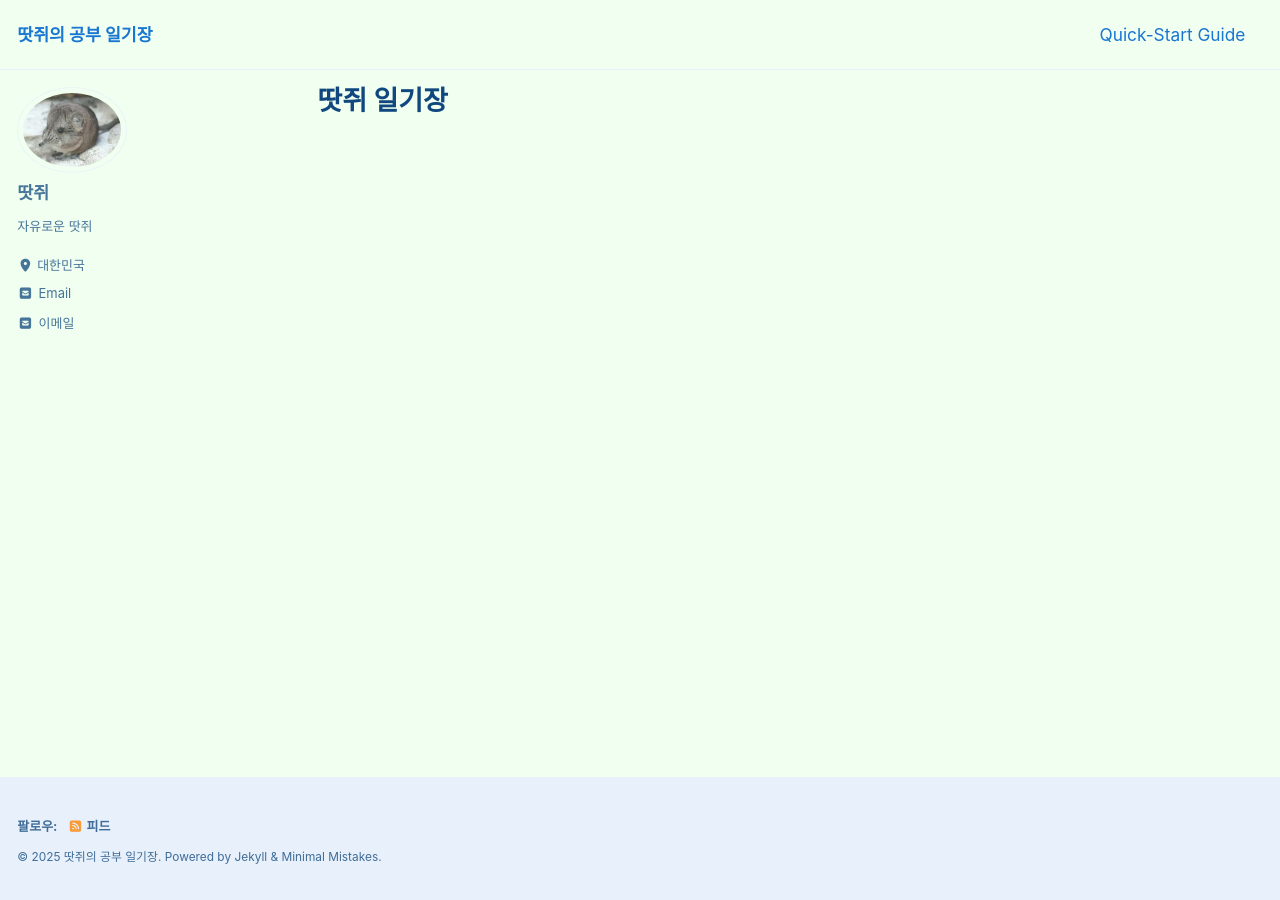
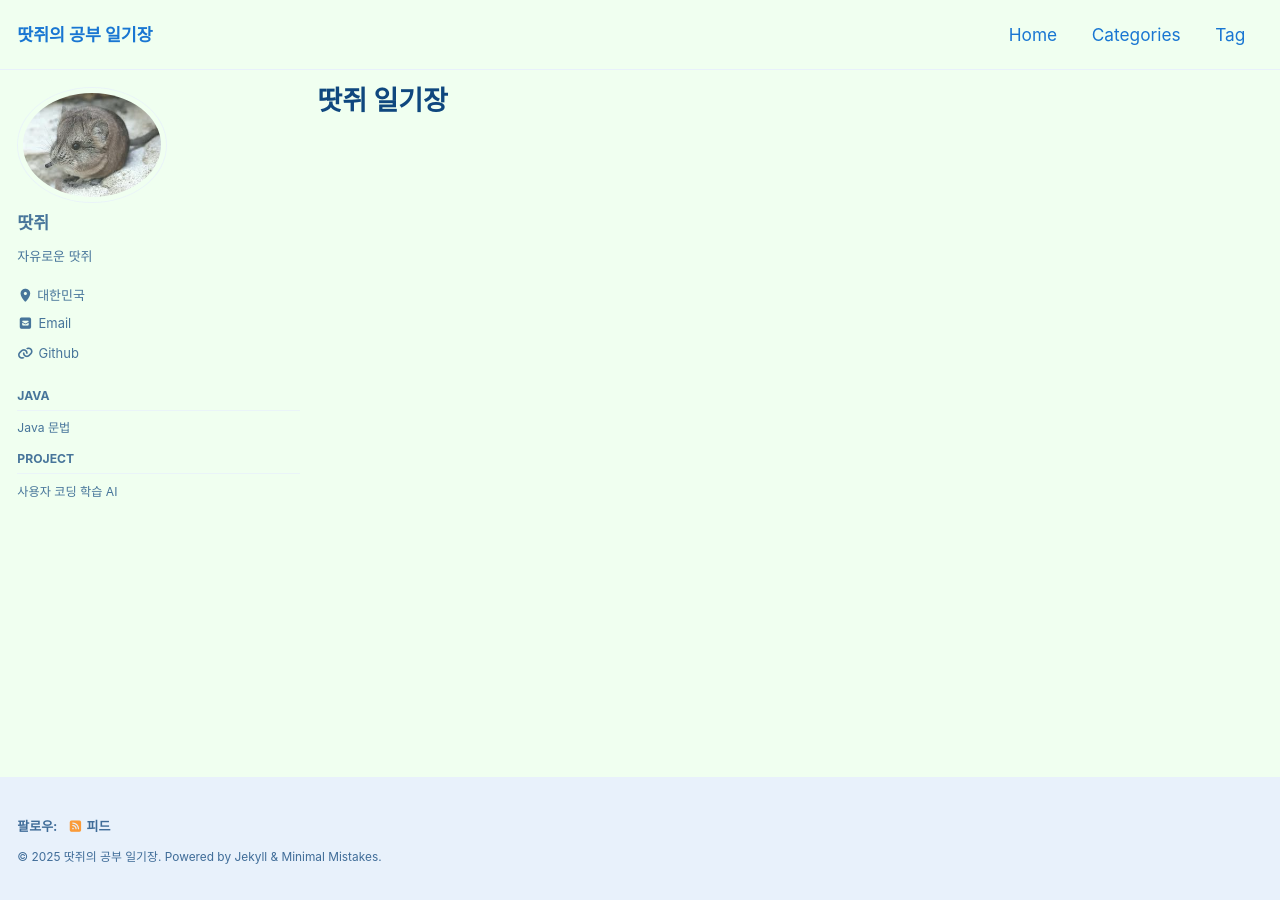
Before and after one commit to jaeseo0214/jaeseo0214.github.io, a Jekyll site: the page built from _pages/home.md, in a window 1280 px wide. Built offline with Jekyll 4.4.1, drawn with Linux system fonts in a browser that asks for light colours; cached includes are drawn as plain includes.

Commit message:
FinalUpdate1
FInalUpdate1

```diff
--- a/_config.yml
+++ b/_config.yml
@@ -117,14 +117,14 @@ author:
   avatar           : "/assets/1.jpeg"
   bio              : "자유로운 땃쥐"
   location         : "대한민국"
-  email            : "jaeseoyun9891@gmail.com"
+  email            : #
   links:
     - label: "Email"
       icon: "fas fa-fw fa-envelope-square"
       url: "mailto:jaeseoyun9891@gmail.com"
-    - label: "Website"
+    - label: "Github"
       icon: "fas fa-fw fa-link"
-      # url: "https://your-website.com"
+      url: https://github.com/jaeseo0214
     - label: "Twitter"
       icon: "fab fa-fw fa-twitter-square"
       # url: "https://twitter.com/"
@@ -140,7 +140,7 @@ author:
 
 # Site Footer
 footer:
-  links:
+  #links:
     #- label: "Twitter"
       #icon: "fab fa-fw fa-twitter-square"
       # url:
@@ -325,3 +325,13 @@ defaults:
       comments: # true
       share: true
       related: true
+      sidebar:
+        nav: "categories_sidebar"
+
+  - scope:
+      path: "categories"
+      type: pages
+      layout: single
+    values:
+      sidebar:
+        nav: "categories_sidebar"
--- a/_data/navigation.yml
+++ b/_data/navigation.yml
@@ -1,12 +1,21 @@
 # main links
 main:
-  - title: "Quick-Start Guide"
-    url: https://mmistakes.github.io/minimal-mistakes/docs/quick-start-guide/
-  # - title: "About"
-  #   url: https://mmistakes.github.io/minimal-mistakes/about/
-  # - title: "Sample Posts"
-  #   url: /year-archive/
+  - title: "Home"
+    url: /
+  - title: "Categories"
+    url: /categories/
+  - title: "Tag"
+    url: /tags/
   # - title: "Sample Collections"
   #   url: /collection-archive/
   # - title: "Sitemap"
   #   url: /sitemap/
+categories_sidebar:
+  - title: Java
+    children:
+      - title: "Java 문법"
+        url: /categories/java_grammer/
+  - title: Project
+    children:
+      - title: "사용자 코딩 학습 AI"
+        url: /categories/project_personal_ai/
--- a/_includes/sidebar.html
+++ b/_includes/sidebar.html
@@ -1,19 +1,22 @@
 {% if page.author_profile or layout.author_profile or page.sidebar %}
   <div class="sidebar sticky">
-  {% if page.author_profile or layout.author_profile %}{% include author-profile.html %}{% endif %}
-  {% if page.sidebar %}
-    {% for s in page.sidebar %}
-      {% if s.image %}
-        <img src="{{ s.image | relative_url }}"
-             alt="{% if s.image_alt %}{{ s.image_alt }}{% endif %}">
-      {% endif %}
-      {% if s.title %}<h3>{{ s.title }}</h3>{% endif %}
-      {% if s.text %}{{ s.text | markdownify }}{% endif %}
-      {% if s.nav %}{% include nav_list nav=s.nav %}{% endif %}
-    {% endfor %}
+
+    {% if page.author_profile or layout.author_profile %}
+      {% include author-profile.html %}
+    {% endif %}
+
     {% if page.sidebar.nav %}
       {% include nav_list nav=page.sidebar.nav %}
     {% endif %}
-  {% endif %}
+
+    {% if page.sidebar and page.sidebar.first %}
+      {% for s in page.sidebar %}
+        {% if s.image %}<img src="{{ s.image | relative_url }}" alt="{% if s.image_alt %}{{ s.image_alt }}{% endif %}">{% endif %}
+        {% if s.title %}<h3>{{ s.title }}</h3>{% endif %}
+        {% if s.text %}{{ s.text | markdownify }}{% endif %}
+        {% if s.nav and s.nav != page.sidebar.nav %}{% include nav_list nav=s.nav %}{% endif %}
+      {% endfor %}
+    {% endif %}
+
   </div>
 {% endif %}
--- a/_pages/home.md
+++ b/_pages/home.md
@@ -1,6 +1,8 @@
 ---
 permalink: /
 title: "땃쥐 일기장"
-layout: single
+layout: archive
 author_profile: true
+sidebar:
+  nav: "categories_sidebar"
 ---
--- a/_sass/minimal-mistakes/_sidebar.scss
+++ b/_sass/minimal-mistakes/_sidebar.scss
@@ -134,8 +134,10 @@
   }
 
   img {
-    max-width: 110px;
+    max-width: 150px;
+    max-height: 150px;
     border-radius: 50%;
+    object-fit: cover;
 
     @include breakpoint($large) {
       padding: 5px;
```
Also changed, not shown: _pages/categories/java_grammer.md (added, +12 -0 lines), _pages/categories/project_personal_ai.md (added, +13 -0 lines), _sass/minimal-mistakes/_variables.scss (line endings or trailing spaces).
